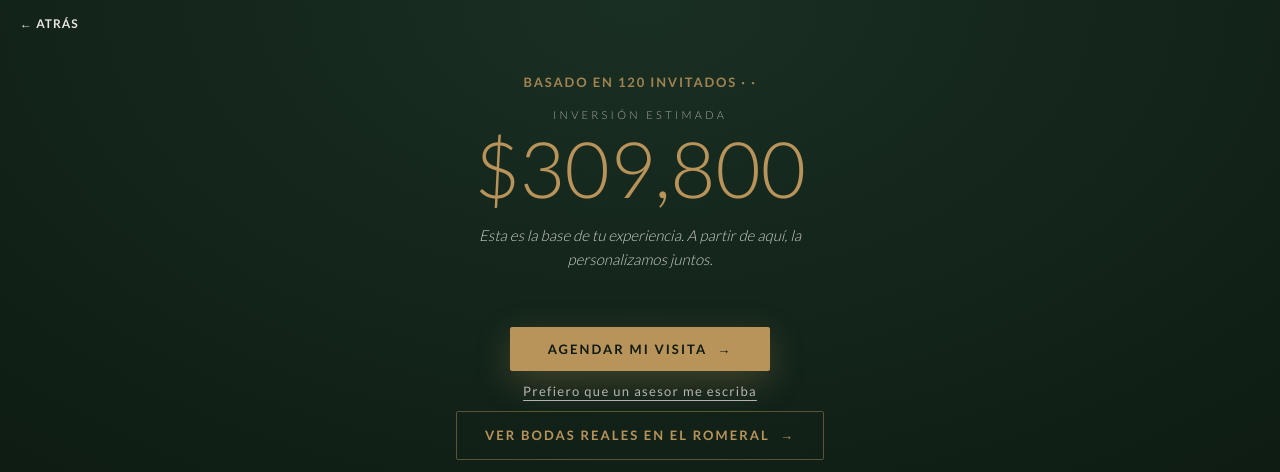
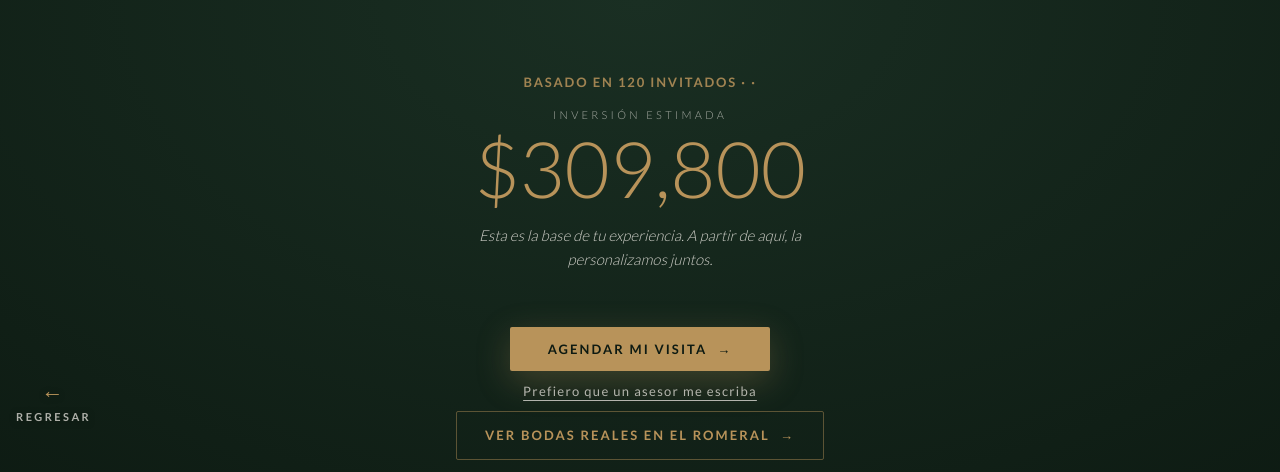
Before and after one commit to rahele95/romeral-asesoria, a website: page precio.html in a window 1280 px wide. Shown: the top 472 px of the page. Drawn offline with nearby package versions, Linux system fonts and the light colour scheme.

Commit message:
precio: reemplazar boton Atras por indicador REGRESAR identico al de brochure
Co-Authored-By: Claude Opus 4.8 (1M context) <noreply@anthropic.com>

```diff
--- a/precio.html
+++ b/precio.html
@@ -119,7 +119,6 @@ button{font-family:inherit;cursor:pointer;border:none;background:none}
   .inv-save-row{flex-direction:column;align-items:stretch}
   .inv-save-btn{width:100%;justify-content:center;padding:13px}
   .cta,.btn-outline{width:100%;justify-content:center;padding:16px 24px}
-  .btn-back{padding:14px 16px;font-size:11px}
   #schedule{padding:48px 18px}
   .sched-card{padding:28px 18px}
   .sched-card h3{font-size:18px}
@@ -138,8 +137,14 @@ button{font-family:inherit;cursor:pointer;border:none;background:none}
 .sched-card.featured h3{font-size:24px}
 .sched-tag{display:block;width:fit-content;font:700 10px/1 'Lato',sans-serif;letter-spacing:.2em;text-transform:uppercase;color:var(--forest-deep);background:var(--gold);padding:6px 12px;border-radius:2px;margin:0 auto 16px}
 
-.btn-back{display:inline-flex;align-items:center;gap:6px;background:none;border:none;cursor:pointer;font-family:inherit;font-size:12px;letter-spacing:.08em;text-transform:uppercase;font-weight:700;padding:16px 20px;color:rgba(245,241,235,0.65);transition:color .3s;position:absolute;top:0;left:0}
-.btn-back:hover{color:rgba(245,241,235,0.95)}
+/* indicador de navegación lateral — idéntico al de brochure.html */
+.bro-nav{position:fixed;top:50%;transform:translateY(-50%);z-index:35;cursor:pointer;
+  display:flex;flex-direction:column;align-items:center;gap:10px;
+  font:700 11px/1 'Lato',sans-serif;letter-spacing:.22em;text-transform:uppercase;color:rgba(245,241,235,0.7);
+  text-shadow:0 1px 6px rgba(13,26,18,0.6);transition:color .3s var(--ease),opacity .3s var(--ease)}
+.bro-nav-prev{left:16px}
+.bro-nav-arrow{font-size:22px;line-height:1;color:var(--gold)}
+.bro-nav:hover{color:var(--ivory)}
 
 /* ---------- A4: reduce motion ---------- */
 @media (prefers-reduced-motion: reduce){
@@ -151,7 +156,10 @@ button{font-family:inherit;cursor:pointer;border:none;background:none}
 
 <!-- ===================== INVESTMENT ===================== -->
 <section id="investment" style="position:relative">
-  <button class="btn-back" onclick="window.location.href='brochure.html?back=1'">&larr; Atrás</button>
+  <button class="bro-nav bro-nav-prev" type="button" aria-label="Volver al brochure" onclick="window.location.href='brochure.html?back=1'">
+    <span class="bro-nav-arrow">&larr;</span>
+    <span>Regresar</span>
+  </button>
   <div class="inv-inner">
     <!-- ZONA 1 · Veredicto -->
     <p class="inv-basis" id="invBasis"></p>
```
